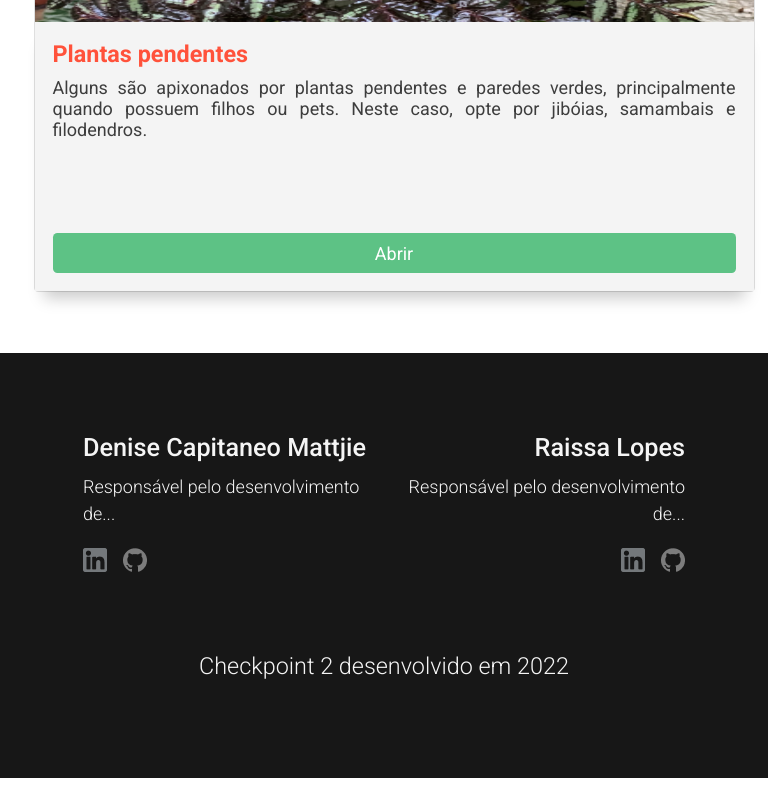
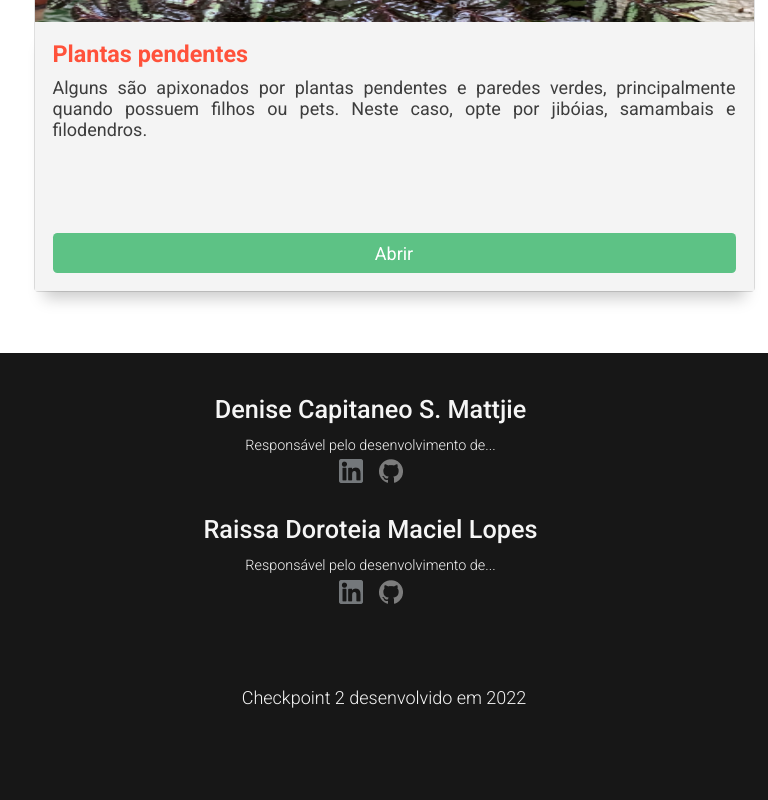
Before and after one commit to decapitaneo/front-end-1-bootstrap, a plain HTML site: page index.html in a window 768 px wide. Shown: the part 3861-4661 px from the top of the page. Before the commit the page ends 4639 px from the top, so only its background shows below. Drawn offline with nearby package versions, Linux system fonts and the light colour scheme.

Commit message:
footer responsivo ok

```diff
--- a/index.html
+++ b/index.html
@@ -161,15 +161,20 @@
     </main>
     <footer id="contato">
       <div class="container">
-        <div class="row">
-          <div class="footer__geral col-12 d-flex flex-column">
-            <div class="footer__autor col-12 d-flex flex-row justify-content-between" class="fix">
-              <div class="footer__autor__descricao">
+        <div class="footer__geral col-12 d-flex flex-column">
+
+          <div class="row d-flex col-12">
+
+            <div class="footer__autor col-12 col-lg-6 text-center text-lg-start">
+
+              <div class=" d-flex flex-column justify-content-between" class="fix">
+
                 <div class="footer__autor__nome">
-                  <h4>Denise Capitaneo Mattjie</h4>
+                  <h4>Denise Capitaneo  S. Mattjie</h4>
                   <p>Responsável pelo desenvolvimento de...</p>
                 </div>
-                <div class="footer__redes__sociais d-flex flex-row align-items-start">
+
+                <div class="footer__redes__sociais d-flex flex-row justify-content-center justify-content-lg-start" id="footer_redes__sociais__a">
 
                   <div class="footer__linkdin">
                     <img src="images/linkedin.png" alt="" />
@@ -177,27 +182,38 @@
                   <div class="footer__git">
                     <img src="images/gitHub.png" alt="" />
                   </div>
+
                 </div>
               </div>
-              <div class="footer__autor__descricao d-flex flex-column text-end justify-content-end align-items-end">
+            </div>
+
+            <div class="footer__autor col-12 col-lg-6 text-center text-lg-end">
+
+              <div class=" d-flex flex-column justify-content-between" class="fix">
+
                 <div class="footer__autor__nome">
-                  <h4>Raissa Lopes</h4>
+                  <h4>Raissa Doroteia Maciel Lopes </h4>
                   <p>Responsável pelo desenvolvimento de...</p>
                 </div>
-                <div class="footer__redes__sociais d-flex flex-row align-items-end">
+                <div class="footer__redes__sociais d-flex flex-row justify-content-center justify-content-lg-end">
+
                   <div class="footer__linkdin">
                     <img src="images/linkedin.png" alt="" />
                   </div>
                   <div class="footer__git">
                     <img src="images/gitHub.png" alt="" />
                   </div>
+
                 </div>
               </div>
             </div>
-            <div class="footer__checkpoint text-center">
-              <p>Checkpoint 2 desenvolvido em 2022</p>
-            </div>
           </div>
+
+
+          <div class="footer__checkpoint text-center">
+            <p>Checkpoint 2 desenvolvido em 2022</p>
+          </div>
+
         </div>
 
       </div>
--- a/style.css
+++ b/style.css
@@ -236,9 +236,6 @@ footer .container {
   padding: 80px 83px 0 83px;
 }
 
-.footer__autor__nome {
-}
-
 .footer__checkpoint {
   padding-bottom: 80px;
   padding-top: 80px;
@@ -359,6 +356,26 @@ form {
   .card-img-overlay button {
     margin-bottom: 80px;
   }
+
+  .footer__autor__nome p {
+    font-size: 0.8rem;
+    margin-bottom: 0;
+  }
+  #footer_redes__sociais__a {
+    padding-bottom: 32px;
+  }
+
+  .footer__geral {
+    padding: 42px 15px 70px 15px;
+  }
+
+  .footer__autor {
+  }
+
+  .footer__checkpoint {
+    padding-bottom: 0;
+    font-size: 1rem;
+  }
 }
 
 /* A primeira linha de todo elemento <p>. */
```
